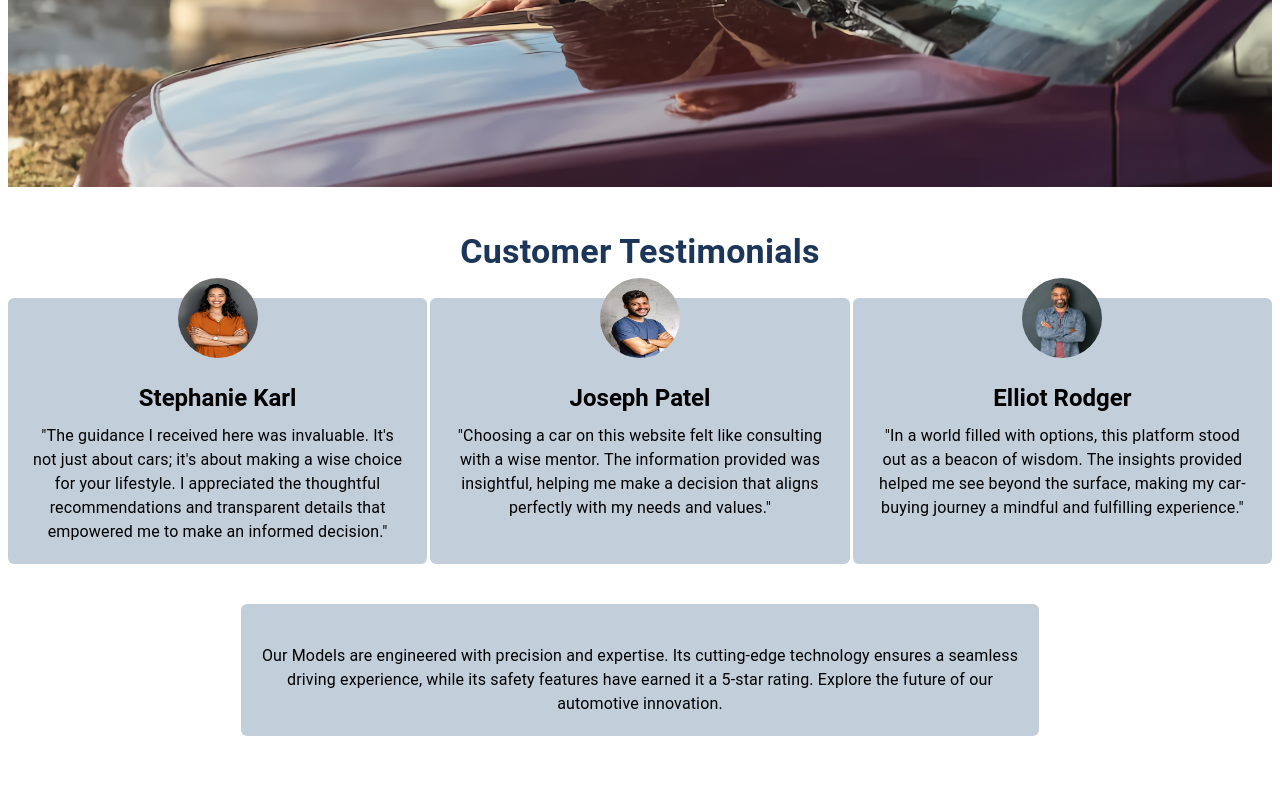
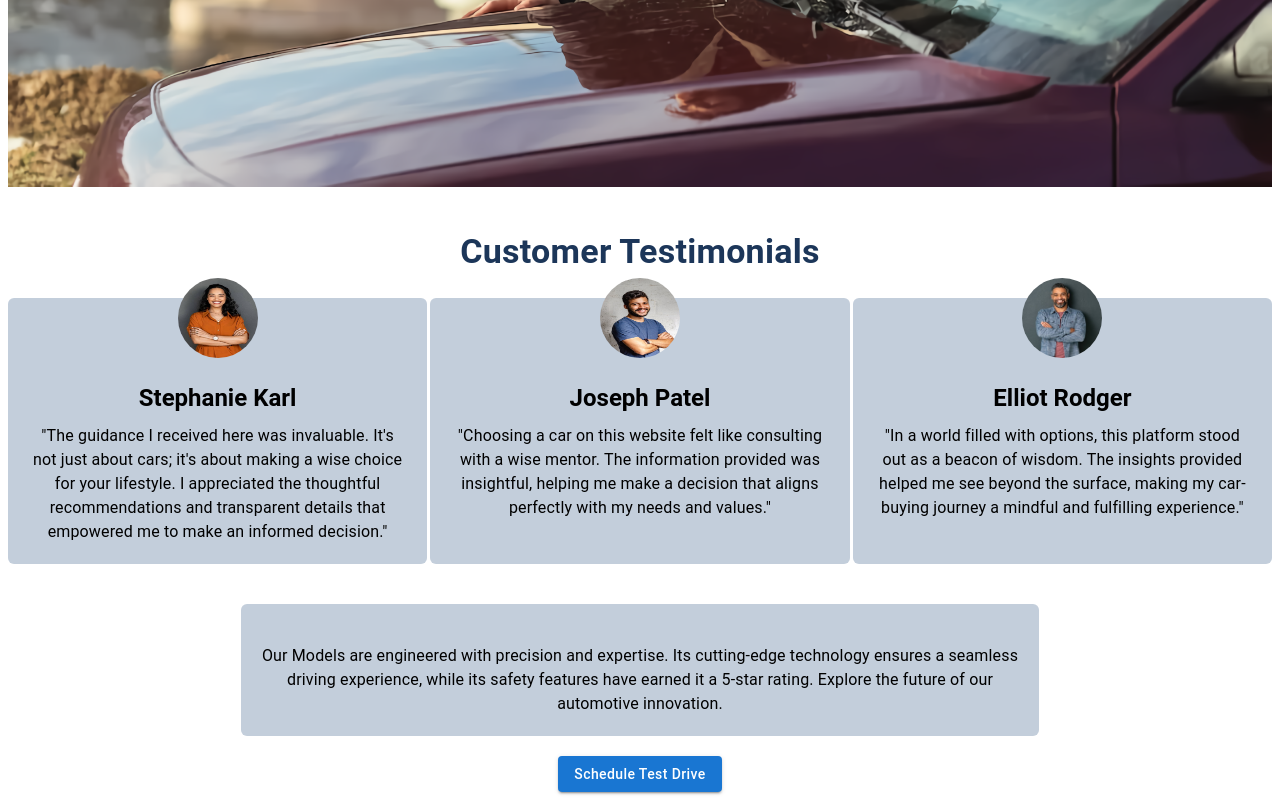
Before and after one commit to bk275/IS218Fall2023FinalProject, a Next.js app in the folder car-website/: page / in a window 1280 px wide. Shown: the part 734-1534 px from the top of the page. Before the commit the page ends 1478 px from the top, so only its background shows below. Built offline with nearby package versions, Linux system fonts and the light colour scheme.

Commit message:
Added button

```diff
--- a/car-website/components/Navbar.js
+++ b/car-website/components/Navbar.js
@@ -311,9 +311,16 @@ const Navbar = () => {
       Its cutting-edge technology ensures a seamless driving experience, while its safety features have earned it a 5-star rating.
       Explore the future of our automotive innovation.
     </Typography>
-  </div>
-</div>
-  </div>
+      </div>
+      <Button
+      variant="contained"
+      color="primary" // Background color #43D9BC
+      sx={{ marginTop: '20px', color: '#fff', textTransform: 'capitalize'}} // White font color
+    >
+      Schedule Test Drive
+    </Button>
+    </div>
+    </div>
   );
 };
 
```
